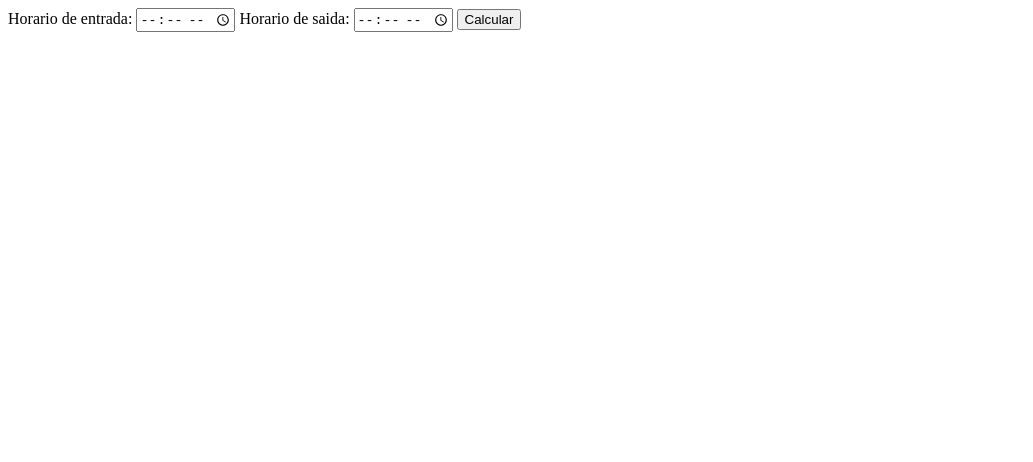
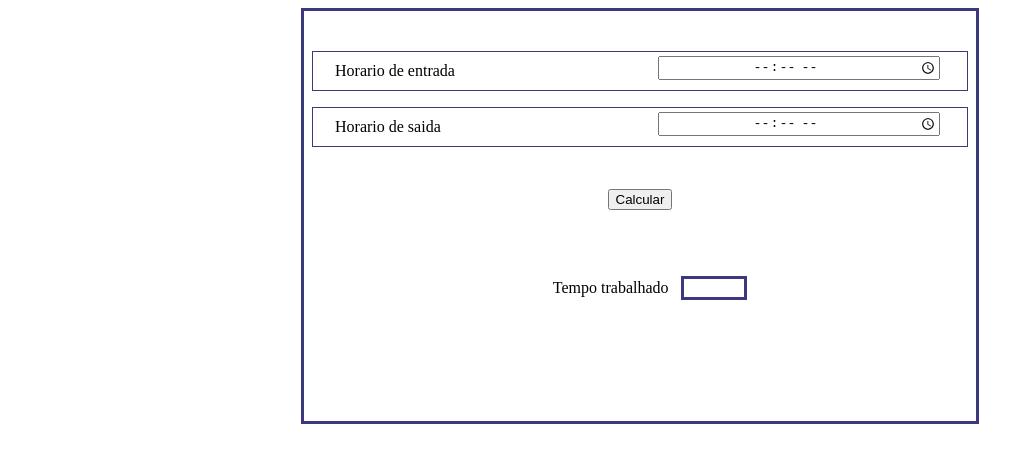
Before and after one commit to VitorAlaluf/Sistema_de_ponto, a plain HTML site: page index.html in a window 1280 px wide. Shown: the whole page, without its empty margins (0-1033 px from the left). Drawn offline with Linux system fonts and the light colour scheme.

Commit message:
Visuals_pt1

```diff
--- a/CSS.css
+++ b/CSS.css
@@ -0,0 +1,79 @@
+.center{
+    margin: auto;
+    width: 50%;
+    height: 350px;
+    border: 3px solid rgb(61, 57, 126);
+    padding: 20px;
+    padding-top: 40px;
+    text-align: end;
+}
+
+.display{
+    margin-bottom: 1rem !important;
+    width: 100%;
+    height: 50px;
+    display: flex;
+}
+
+.result-text{
+    margin: 3px;
+    width: 155px;
+    text-align: right;
+    margin-left: 30%;
+    margin-right: 2%;
+
+}
+
+.result{
+    width: 60px;
+    text-align: center;
+    height: 36%;
+    border: 3px solid rgb(61, 57, 126);
+}
+
+.button{
+    margin: auto;
+    width: 50%;
+    padding: 10px;
+    text-align: center;
+    margin-top: 5%;
+    margin-bottom: 9%;
+}
+
+.row{
+    margin-top: 3.5px;
+}
+
+.mb-3 {
+    margin-bottom:1rem!important;
+    border: 1px solid rgb(61, 57, 126);
+   }
+
+
+div.row:nth-child(2) > div:nth-child(2) {
+    margin-top: 3.5px;
+   }
+
+div.row:nth-child(1) > div:nth-child(2) {
+    margin-top: 3.5px;
+   }
+
+div.row:nth-child(1) {
+    margin-top: 0px;
+   }
+
+
+.col-sm-10{
+    width: 64%;
+}
+
+.form-control{
+    width: 70%;
+    text-align: center;
+}
+
+.text-col{
+    width: 200px;
+    margin: 10px;
+    text-align: left;
+}
--- a/index.html
+++ b/index.html
@@ -10,17 +10,51 @@
   <!--<a href="/home/vitor/projetos web/Pesquisa_inteligente/index.html">Link</a>-->
     <script src="JavaScript.js"></script>
 
-    <form id="worked-hours">
+    <div class="center">
+      <form id="worked-hours">
 
-        <label class="alinha" for="Entry-time">Horario de entrada:</label>
-        <input type="time" id="entry_time" name="entry_time">
+          <!--<label class="alinha" for="Entry-time">Horario de entrada:</label>
+          <input type="time" id="entry_time" name="entry_time">
+          <br>
+          <label for="Leaving-time">Horario de saida:</label>
+          <input type="time" id="leaving_time">-->
 
-        <label for="Leaving-time">Horario de saida:</label>
-        <input type="time" id="leaving_time">
+          <div class="row mb-3">
 
-        <button type="button" class="btn btn-secondary" onclick="WorkedTime()" value="submit">Calcular</button>
-    </form>
+            <div class="text-col">
+              <label for="entry-time" class="col-sm-2 col-form-label">Horario de entrada</label>
+            </div>
 
-    <div id="result"></div>
-</body>
+            <div class="col-sm-10">
+              <input type="time" class="form-control" id="entry_time">
+            </div>
+
+          </div>
+
+          <div class="row mb-3">
+
+            <div class="text-col">
+              <label for="leaving_time" class="col-sm-2 col-form-label">Horario de saida</label>
+            </div>
+
+            <div class="col-sm-10">
+              <input type="time" class="form-control" id="leaving_time">
+            </div>
+
+          </div>
+
+          <div class="button">
+            <button type="button" class="btn btn-secondary" onclick="WorkedTime()" value="submit">Calcular</button>
+          </div>
+
+          <div class="display">
+
+            <div class="result-text">Tempo trabalhado</div>
+
+            <div id="result" class="result"></div>
+          </div>
+        </form>
+    </div>
+
+  </body>
 </html>
```
